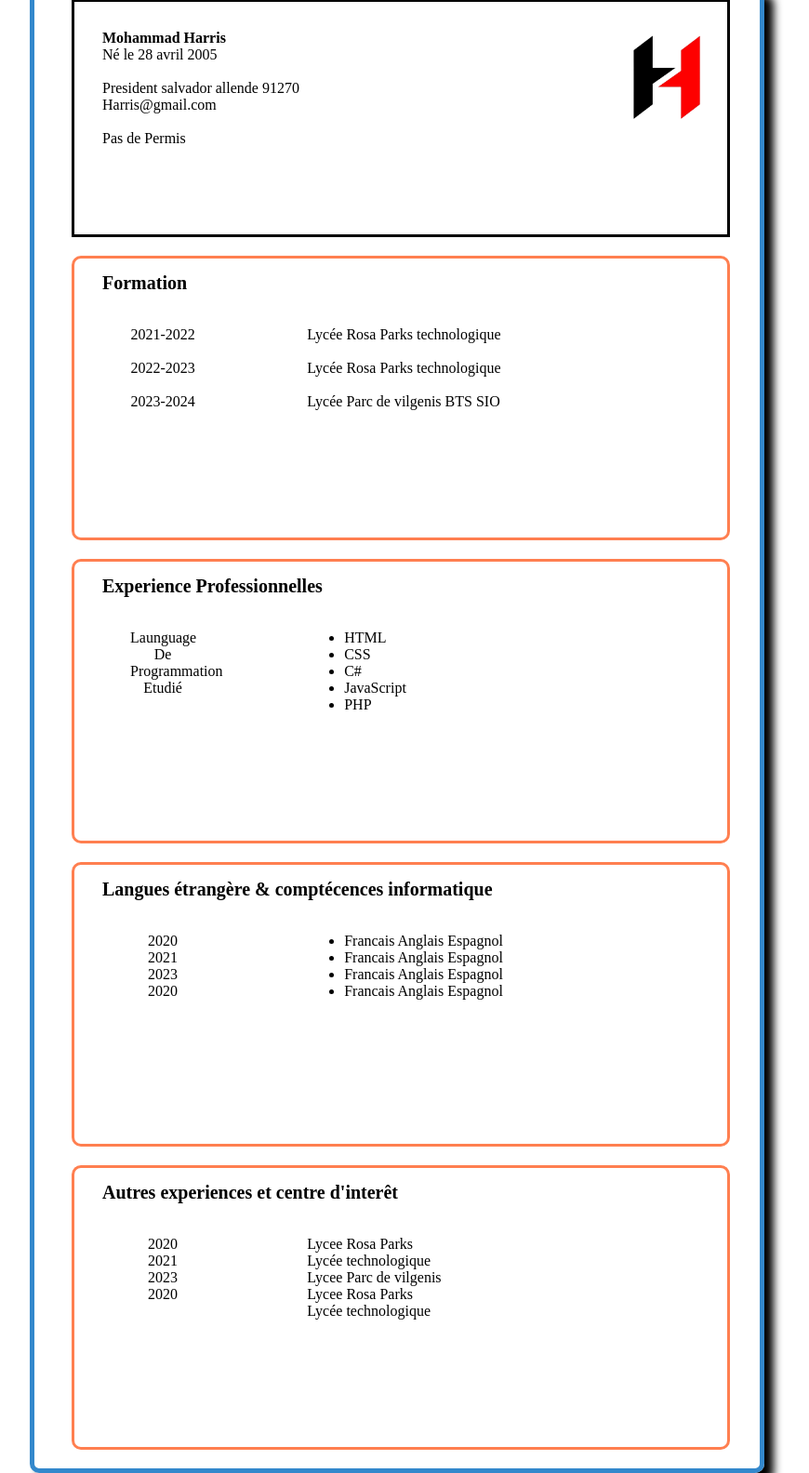
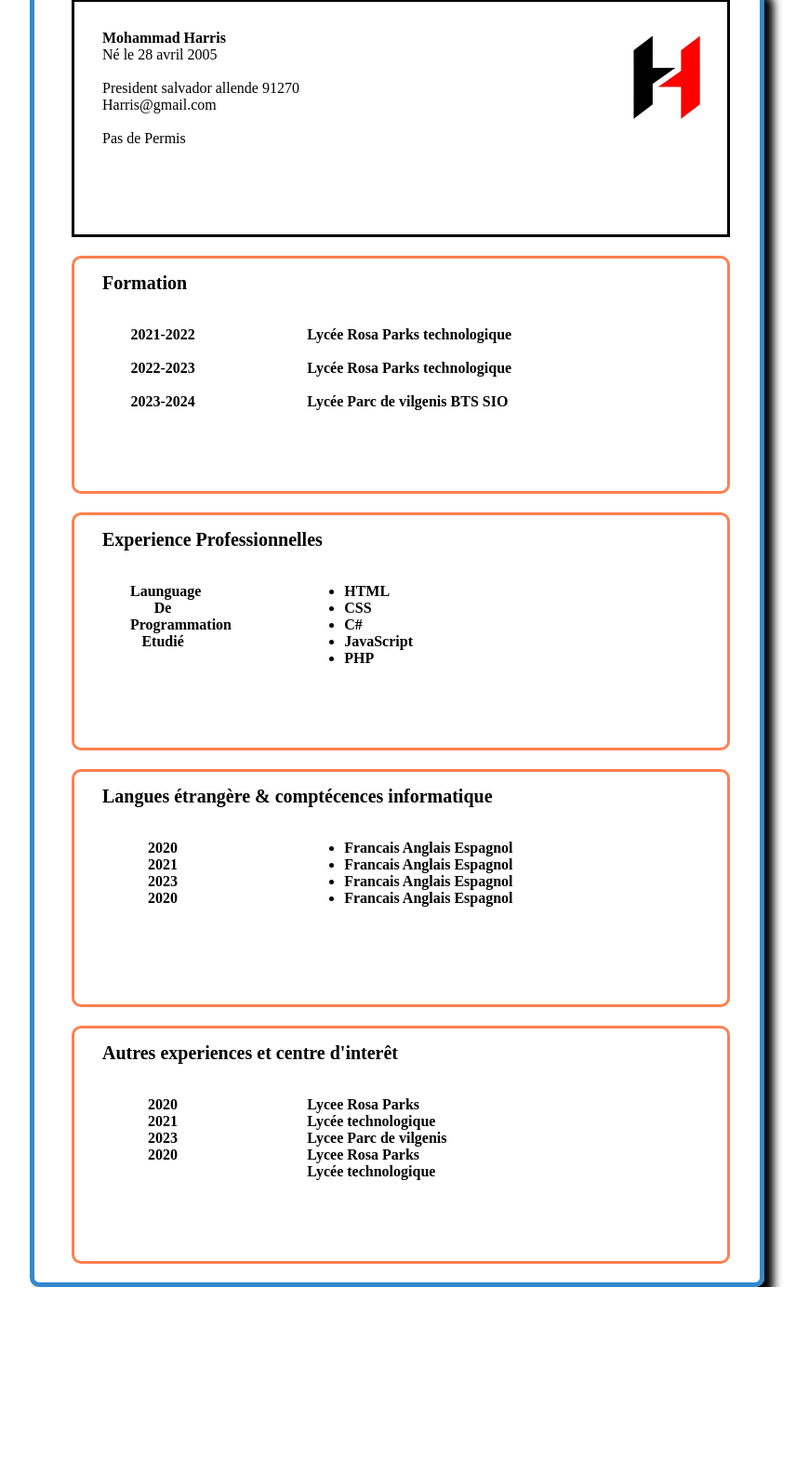
Before and after one commit to HARRMOS/harris, a PHP site: page /HTML_Mission_4/index.html in a window 1280 px wide. Shown: the part 16-1600 px from the top of the page at 93% size, without its empty margins (213-1083 px from the left). After the commit the page ends 1400 px from the top, so only its background shows below. Run offline with PHP 8.4, Linux system fonts and the light colour scheme.

Commit message:
Add files via upload

```diff
--- a/HTML_Mission_4/style.css
+++ b/HTML_Mission_4/style.css
@@ -43,12 +43,13 @@ section
     text-align: center;
     float: left;
     margin: 20px 60px;
+    font-weight: bold;
 }
 
 .s4
 {
     float: left;
-
+    font-weight: bold;
     width: 40%;
     margin: 20px 60px;
 
@@ -58,7 +59,7 @@ section
     clear: both;
     border: solid coral;
     width: 90%;
-    height: 300px;
+    height: 250px;
     margin: 20px 40px;
     border-radius: 10px;
 }
```
